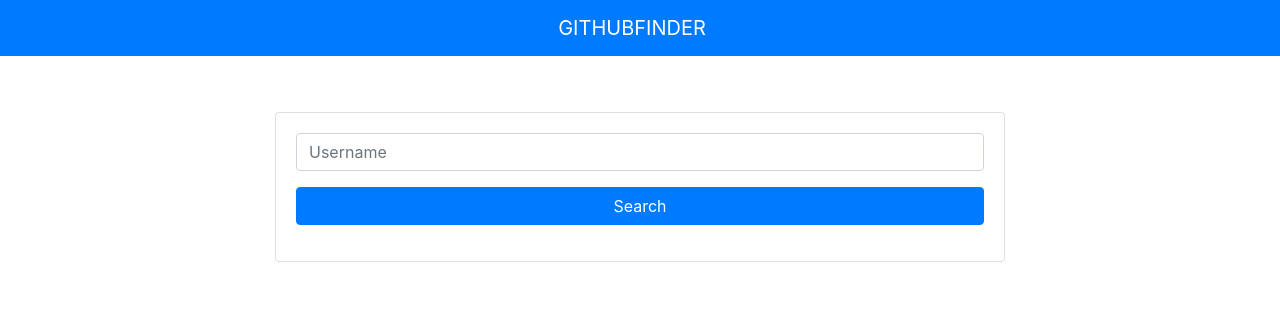
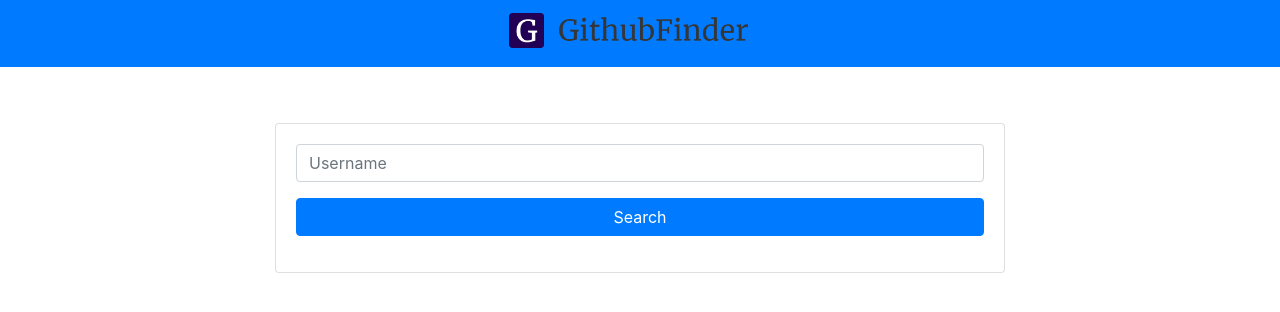
Before and after one commit to phondani0/github-finder, a plain HTML site: page index.html in a window 1280 px wide. Drawn offline with nearby package versions, Linux system fonts and the light colour scheme.

Commit message:
Added logo

```diff
--- a/index.html
+++ b/index.html
@@ -17,7 +17,7 @@
 		<nav class="navbar navbar-dark bg-primary mx-auto">
 			<div class="mx-sm-auto">
 				<a class="navbar-brand" href="#">
-					GITHUBFINDER
+					<img id="nav-logo" src="./img/logo.png">
 				</a>
 			</div>
 		</nav>
```
